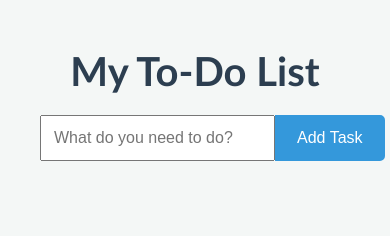
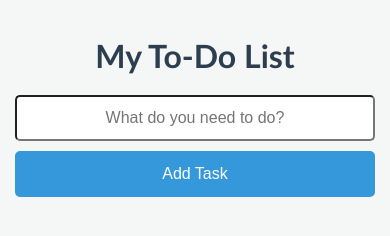
Before and after one commit to dinosaur890123/Simple-Todo-app, a plain HTML site: page index.html in a window 390 px wide. Drawn offline with Linux system fonts and the light colour scheme.

Commit message:
Update styles.css

```diff
--- a/styles.css
+++ b/styles.css
@@ -79,3 +79,23 @@ h1 {
 .delete-button:hover {
     background-color: #c0392b;
 }
+@media (max-width: 600px) {
+    #app-container {
+        padding: 15px;
+    }
+    h1 {
+        font-size: 2em;
+    }
+    #input-container {
+        flex-direction: column;
+    }
+    #todo-input {
+        border-radius: 5px;
+        margin-bottom: 10px;
+        text-align: center;
+    }
+    #add-button {
+        border-radius: 5px;
+        width: 100%;
+    }
+}
```
